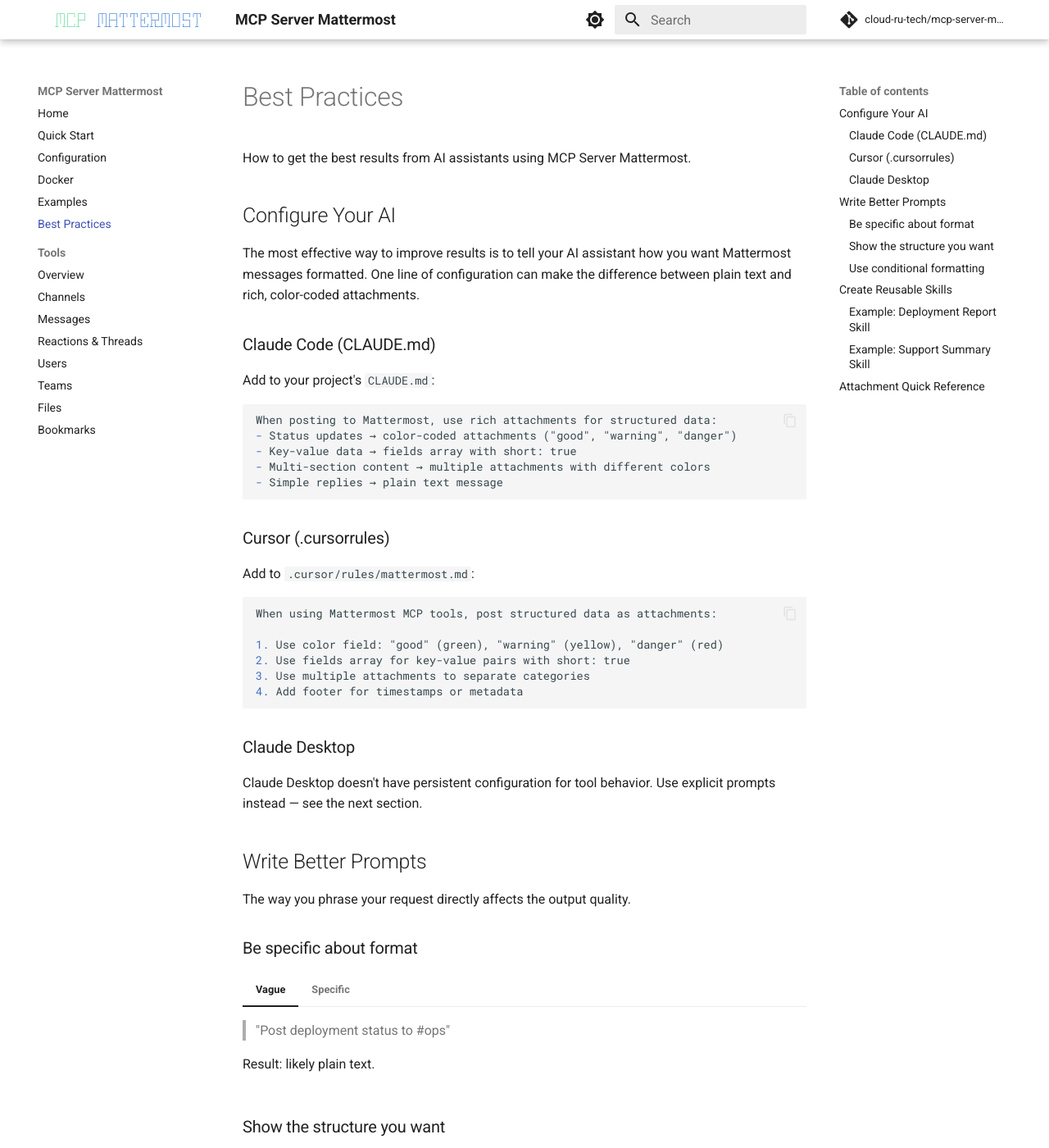
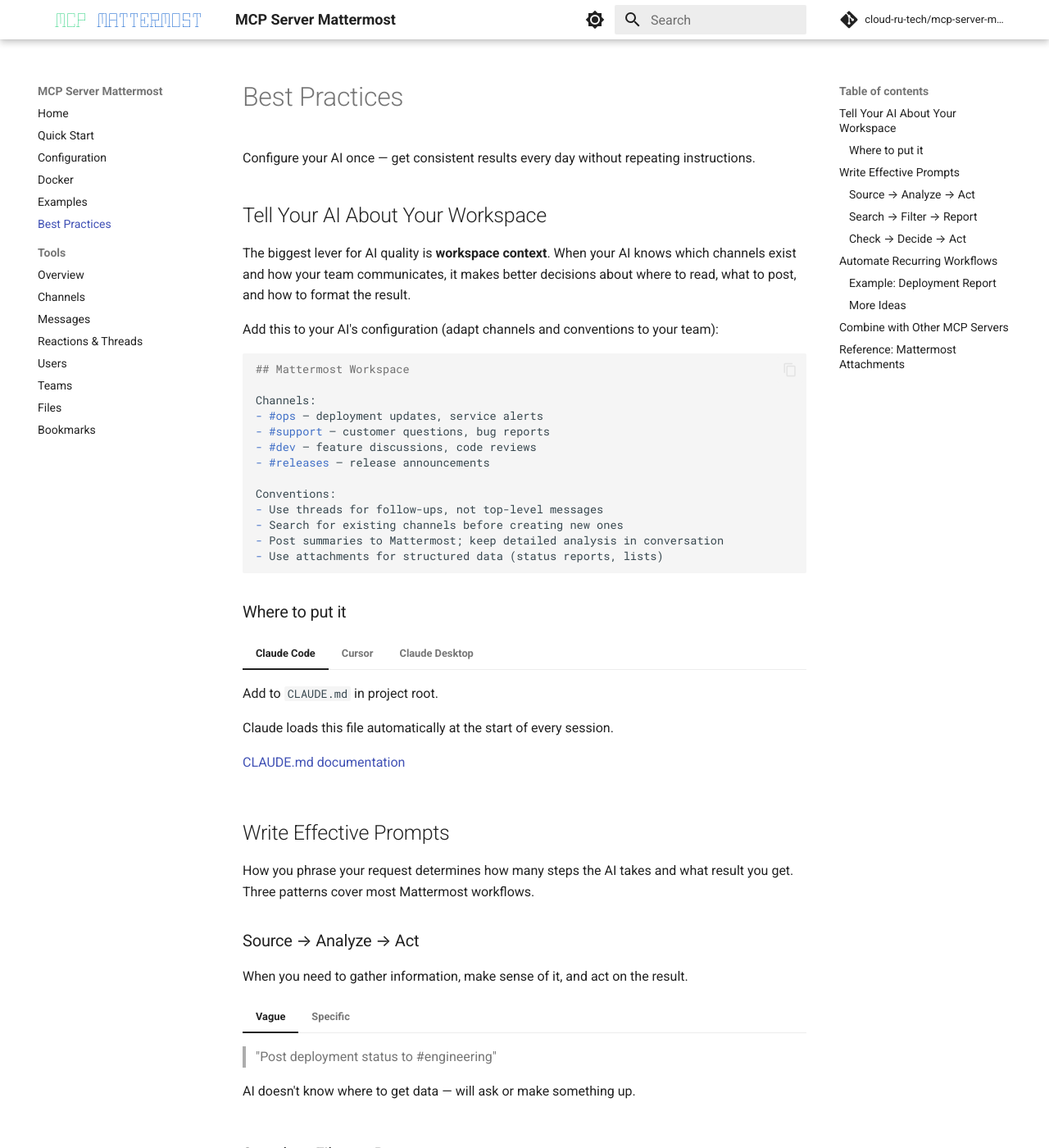
Before and after one commit to cloud-ru-tech/mcp-server-mattermost, an MkDocs documentation site: the page built from docs/best-practices.md, in a window 1280 px wide and 1400 px high. Shown: the whole window at 82% size. Built offline with MkDocs 1.6.1 and Material for MkDocs 9.7.7, drawn with Linux system fonts in a browser that asks for light colours; comment, search, counter and statistics services are not loaded; some of the changed text lies outside the part shown.

Commit message:
docs: redesign best practices with business logic focus
Rewrite best-practices.md from attachment-formatting guide to
operationalization guide (configure once, get results every day):

- Level 1: workspace context (CLAUDE.md, Cursor .mdc rules, Claude Desktop projects)
- Level 2: three prompt patterns (Source→Analyze→Act, Search→Filter→Report, Check→Decide→Act)
- Level 3: skills for all three clients with deployment report example
- New section: cross-MCP server combinations (Jira, GitHub, Confluence, Sentry, Calendar)
- Appendix: attachment reference with hex colors and fallback field

Update examples.md tip to match new best practices focus.

````diff
--- a/docs/best-practices.md
+++ b/docs/best-practices.md
@@ -1,84 +1,127 @@
 # Best Practices
 
-How to get the best results from AI assistants using MCP Server Mattermost.
+Configure your AI once — get consistent results every day without repeating instructions.
 
-## Configure Your AI
+## Tell Your AI About Your Workspace
 
-The most effective way to improve results is to tell your AI assistant
-how you want Mattermost messages formatted. One line of configuration
-can make the difference between plain text and rich, color-coded attachments.
+The biggest lever for AI quality is **workspace context**. When your AI knows which channels
+exist and how your team communicates, it makes better decisions about where to read,
+what to post, and how to format the result.
 
-### Claude Code (CLAUDE.md)
-
-Add to your project's `CLAUDE.md`:
+Add this to your AI's configuration (adapt channels and conventions to your team):
 
 ```markdown
-When posting to Mattermost, use rich attachments for structured data:
-- Status updates → color-coded attachments ("good", "warning", "danger")
-- Key-value data → fields array with short: true
-- Multi-section content → multiple attachments with different colors
-- Simple replies → plain text message
+## Mattermost Workspace
+
+Channels:
+- #ops — deployment updates, service alerts
+- #support — customer questions, bug reports
+- #dev — feature discussions, code reviews
+- #releases — release announcements
+
+Conventions:
+- Use threads for follow-ups, not top-level messages
+- Search for existing channels before creating new ones
+- Post summaries to Mattermost; keep detailed analysis in conversation
+- Use attachments for structured data (status reports, lists)
 ```
 
-### Cursor (.cursorrules)
+### Where to put it
 
-Add to `.cursor/rules/mattermost.md`:
+=== "Claude Code"
 
-```markdown
-When using Mattermost MCP tools, post structured data as attachments:
+    Add to `CLAUDE.md` in project root.
 
-1. Use color field: "good" (green), "warning" (yellow), "danger" (red)
-2. Use fields array for key-value pairs with short: true
-3. Use multiple attachments to separate categories
-4. Add footer for timestamps or metadata
-```
+    Claude loads this file automatically at the start of every session.
 
-### Claude Desktop
+    [CLAUDE.md documentation](https://docs.anthropic.com/en/docs/claude-code/memory){ target="_blank" }
 
-Claude Desktop doesn't have persistent configuration for tool behavior.
-Use explicit prompts instead — see the next section.
+=== "Cursor"
 
-## Write Better Prompts
+    Create `.cursor/rules/mattermost.mdc`:
 
-The way you phrase your request directly affects the output quality.
+    ```yaml
+    ---
+    description: "Conventions for Mattermost MCP tools"
+    alwaysApply: false
+    ---
+    ```
 
-### Be specific about format
+    Paste the workspace snippet below the frontmatter.
+    With `alwaysApply: false`, the rule loads when Cursor decides it's relevant.
+
+    Note: `.cursorrules` is deprecated — use `.cursor/rules/*.mdc` instead.
+
+    [Cursor Rules documentation](https://docs.cursor.com/context/rules){ target="_blank" }
+
+=== "Claude Desktop"
+
+    Create a Project and paste the workspace snippet into project instructions.
+    Instructions apply to all conversations within the project.
+
+    [Claude Desktop Projects documentation](https://support.anthropic.com/en/articles/9517075-what-are-projects){ target="_blank" }
+
+## Write Effective Prompts
+
+How you phrase your request determines how many steps the AI takes
+and what result you get. Three patterns cover most Mattermost workflows.
+
+### Source → Analyze → Act
+
+When you need to gather information, make sense of it, and act on the result.
 
 === "Vague"
 
-    > "Post deployment status to #ops"
+    > "Post deployment status to #engineering"
 
-    Result: likely plain text.
+    AI doesn't know where to get data — will ask or make something up.
 
 === "Specific"
 
-    > "Post deployment status to #ops with color-coded attachments — green for success, yellow for in-progress, red for failures. Include service name, version, and status as fields."
+    > "Check #ops for today's deployment messages and post a summary to #engineering"
 
-    Result: rich formatted message with colors and structured fields.
+    AI knows source (#ops), task (summary), and destination (#engineering).
+    Executes in 3 tool calls.
 
-### Show the structure you want
+### Search → Filter → Report
 
-When you include an example in your prompt, the AI follows the pattern:
+When you need to find by criteria, filter, and compile a report.
 
-> "Post release notes to #releases. Use this structure: separate attachments
-> for Features (green), Bug Fixes (yellow), and Breaking Changes (red).
-> Each attachment should have a title and bulleted text."
+=== "Vague"
 
-### Use conditional formatting
+    > "What's happening in #support?"
 
-Tell the AI when to use which format:
+    AI dumps the last few messages without analysis.
 
-> "Check deployment status in #ops. If all services are healthy — post
-> a green summary. If anything is failing — post red with details.
-> If something is in progress — yellow."
+=== "Specific"
 
-## Create Reusable Skills
+    > "Find unanswered questions in #support from this week and post a summary for the team"
 
-For workflows you run regularly, Claude Code skills automate the entire process.
+    AI searches for questions, checks threads for replies, filters unanswered ones,
+    and compiles a report.
 
-### Example: Deployment Report Skill
+### Check → Decide → Act
 
-Create `.claude/skills/deploy-report.md`:
+When you need conditional logic — AI checks the situation and decides what to do.
+
+=== "Vague"
+
+    > "Check my question in #backend"
+
+    AI shows the thread but takes no useful action.
+
+=== "Specific"
+
+    > "Check if anyone replied to my question about the API migration in #backend, and if not — ping the team"
+
+    AI checks, makes a decision, and acts accordingly.
+
+## Automate Recurring Workflows
+
+For tasks you run regularly, create a skill — AI executes the entire workflow
+by keyword, without repeating instructions each time.
+
+### Example: Deployment Report
 
 ```markdown
 ---
@@ -86,56 +129,101 @@
 description: Post deployment status report to Mattermost. Use when asked about deployment status, deploy report, or service health.
 ---
 
-Post deployment status report for $ARGUMENTS:
+Post deployment status report:
 
-1. Read recent messages from #ops using get_channel_messages
+1. Get recent messages from #ops using get_channel_messages
 2. Identify deployment-related updates
-3. Post summary to #engineering using post_message with attachments:
+3. Group by status: success, in progress, failed
+4. Post summary to #engineering using post_message with attachments:
    - One attachment per service
    - Color: "good" for success, "warning" for in-progress, "danger" for failure
-   - Fields: Service (short), Version (short), Status (short), Time (short)
-   - Footer: "Last updated: [current time]"
+   - Fields: Service, Version, Status
 ```
 
-Usage: ask Claude Code "post a deploy report" — the skill activates automatically
-based on keywords in the description.
+=== "Claude Code"
 
-### Example: Support Summary Skill
+    Save as `.claude/skills/deploy-report.md`.
+    Two ways to use: type `/deploy-report` as a slash command,
+    or just describe the task — Claude activates the skill automatically
+    when context matches the `description` field.
 
-Create `.claude/skills/support-summary.md`:
+    [Claude Code Skills documentation](https://docs.anthropic.com/en/docs/claude-code/skills){ target="_blank" }
 
-```markdown
----
-name: support-summary
-description: Find unanswered questions in Mattermost support channel. Use when asked about support status, unanswered questions, or support summary.
----
+=== "Cursor"
 
-Find and report unanswered questions:
+    Save as `.cursor/skills/deploy-report/SKILL.md` with the same frontmatter.
+    Invoke with `/deploy-report` in Agent chat,
+    or let Cursor activate it automatically when context matches.
 
-1. Search #support for messages with "?" using search_messages
-2. Check each thread using get_thread — filter those with no replies
-3. Post summary using post_message with attachment:
-   - Color: "warning"
-   - Title: "N Unanswered Questions This Week"
-   - Text: numbered list with @author, days ago, question text
-   - Footer: "Reply in thread to mark as answered"
-```
+    [Cursor Skills documentation](https://cursor.com/docs/context/skills){ target="_blank" }
 
-## Attachment Quick Reference
+=== "Claude Desktop"
 
-For copy-paste into prompts, CLAUDE.md, or skills:
+    Package the directory with `Skill.md` into a ZIP and install
+    via Settings → Capabilities.
+
+    [Claude Desktop Skills documentation](https://support.claude.com/en/articles/12512198-how-to-create-custom-skills){ target="_blank" }
+
+### More Ideas
+
+- **Standup rollup** — collect morning updates from #standup, compile a summary for the manager
+- **On-call handoff** — summarize incidents and alerts from the shift, post handoff notes for the next rotation
+- **Support triage** — find unanswered questions in #support, compile report with age and author
+- **Stale threads** — find threads in #dev that went quiet without resolution, remind authors
+- **Meeting follow-up** — post action items and decisions to the project channel, tag owners
+- **New hire onboarding** — add a person to relevant channels, post a welcome message with useful links
+
+## Combine with Other MCP Servers
+
+Mattermost becomes even more powerful when paired with MCP servers
+for other systems. The AI orchestrates across tools in a single prompt.
+
+!!! tip
+    Add your other MCP servers to the workspace description
+    from [Tell Your AI About Your Workspace](#tell-your-ai-about-your-workspace)
+    so the AI knows the full picture.
+
+**Jira + Mattermost** — project management
+
+> "Check overdue tasks in the current sprint and remind assignees in #project-status"
+
+**GitHub / GitLab + Mattermost** — code & CI/CD
+
+> "Find pull requests with no review for 2+ days and nudge reviewers in #dev"
+
+**Confluence + Mattermost** — knowledge sharing
+
+> "Search the wiki for the runbook matching this incident and post the link in the #ops thread"
+
+**Sentry + Mattermost** — monitoring
+
+> "Check for new errors since the last deployment and post a health report to #ops"
+
+**Calendar + Mattermost** — scheduling
+
+> "Check tomorrow's meeting agenda and post a prep summary with context from #dev to the meeting channel"
+
+**Jira + GitHub + Confluence + Mattermost** — full release workflow
+
+> "We're releasing v3.0 next Monday. Gather completed Jira tickets for this version, match them with merged PRs in GitHub, generate release notes, create a release page in Confluence, and post the announcement to #releases with a link to the docs."
+
+## Reference: Mattermost Attachments
+
+For copy-paste into your CLAUDE.md, Cursor rules, or skills:
 
 | Content | Color | Structure |
 |---------|-------|-----------|
 | Success / healthy | `"good"` (green) | Single attachment with fields |
 | Warning / in progress | `"warning"` (yellow) | Single attachment with fields |
 | Error / failure | `"danger"` (red) | Single attachment with fields |
+| Custom color | `"#1E90FF"` (any hex) | Single attachment with fields |
 | Categorized list | Mixed | Multiple attachments, one per category |
 | Key-value data | Any | Fields array with `"short": true` |
 
 ```json
 {
   "attachments": [{
+    "fallback": "Plain-text summary for notifications",
     "color": "good",
     "title": "Section Title",
     "text": "Body text with **markdown** support",
@@ -149,4 +237,4 @@
 ```
 
 See [Mattermost Attachment Reference](https://developers.mattermost.com/integrate/reference/message-attachments/)
-for the full list of attachment fields.
+for the full list of attachment fields (author, images, title links, and more).
````
Also changed, not shown: docs/examples.md (+3 -4 lines).
